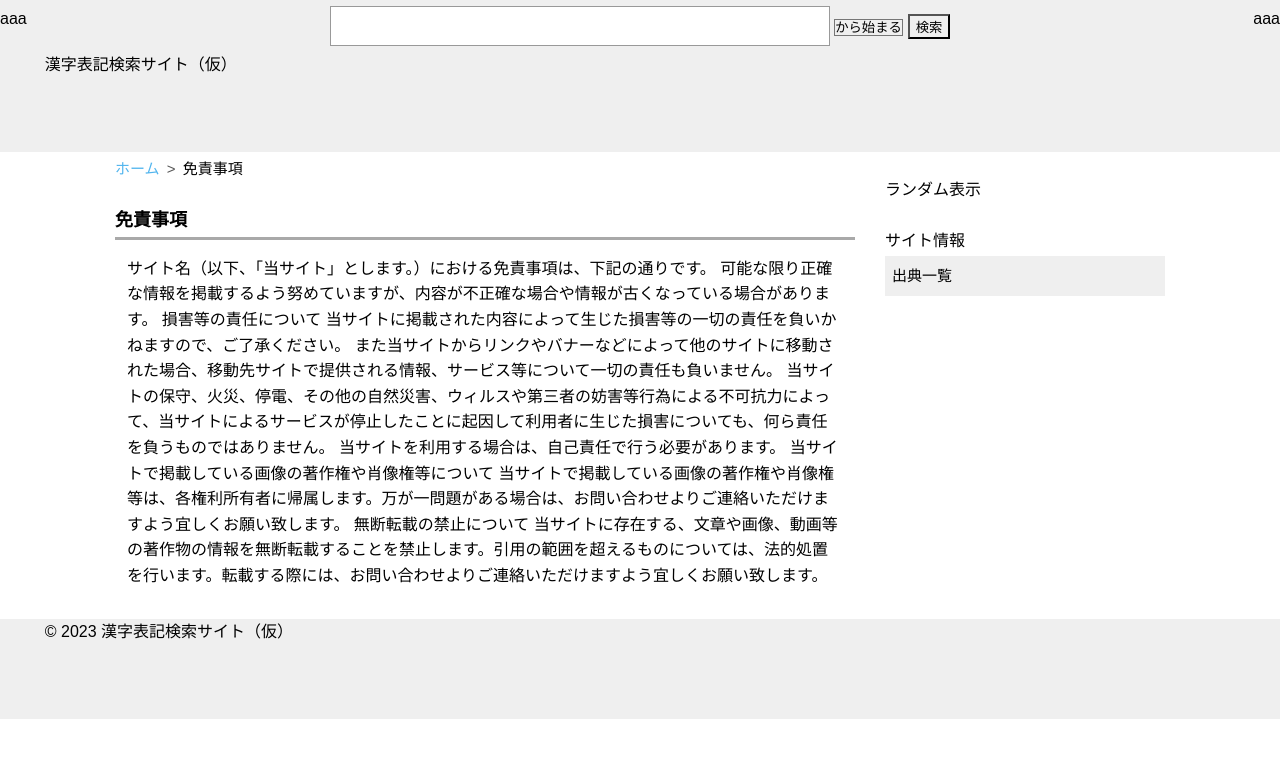
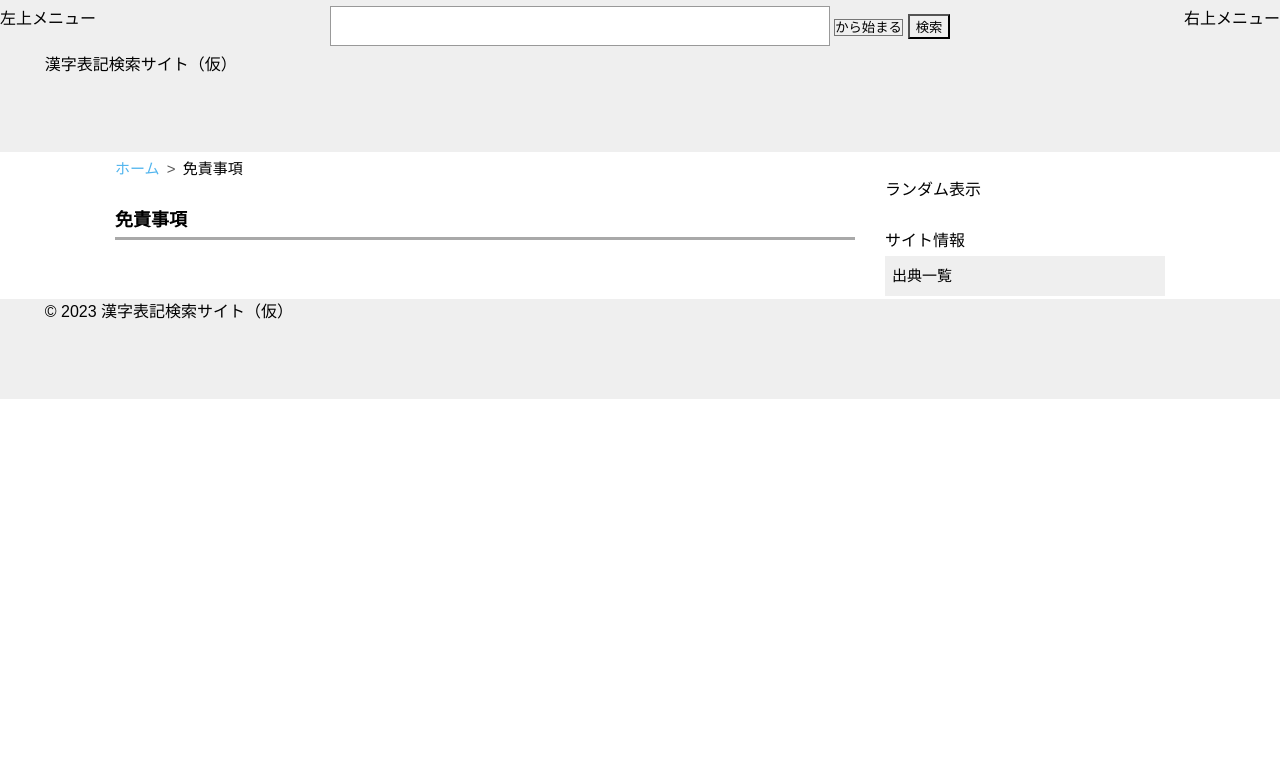
Before and after one commit to Moctai/kanjiproject, a Django app: template kanjiapp/templates/disclaimer.html in a window 1280 px wide. Shown: the top 758 px of the page. Run offline with Django 4.2, Linux system fonts and the light colour scheme; the template is opened without the code that fills it, so the values that code supplies are empty.

Commit message:
update layout.html

```diff
--- a/kanjiapp/templates/disclaimer.html
+++ b/kanjiapp/templates/disclaimer.html
@@ -16,18 +16,4 @@
                 </ol>
                 <h1>免責事項</h1>
                 <div class="contents_main">
-                    <p>
-                    サイト名（以下、「当サイト」とします。）における免責事項は、下記の通りです。
-
-可能な限り正確な情報を掲載するよう努めていますが、内容が不正確な場合や情報が古くなっている場合があります。
-損害等の責任について
-当サイトに掲載された内容によって生じた損害等の一切の責任を負いかねますので、ご了承ください。
-また当サイトからリンクやバナーなどによって他のサイトに移動された場合、移動先サイトで提供される情報、サービス等について一切の責任も負いません。
-当サイトの保守、火災、停電、その他の自然災害、ウィルスや第三者の妨害等行為による不可抗力によって、当サイトによるサービスが停止したことに起因して利用者に生じた損害についても、何ら責任を負うものではありません。
-当サイトを利用する場合は、自己責任で行う必要があります。
-当サイトで掲載している画像の著作権や肖像権等について
-当サイトで掲載している画像の著作権や肖像権等は、各権利所有者に帰属します。万が一問題がある場合は、お問い合わせよりご連絡いただけますよう宜しくお願い致します。
-無断転載の禁止について
-当サイトに存在する、文章や画像、動画等の著作物の情報を無断転載することを禁止します。引用の範囲を超えるものについては、法的処置を行います。転載する際には、お問い合わせよりご連絡いただけますよう宜しくお願い致します。
-                    </p>
                 </div>{% endblock content %}
--- a/kanjiapp/templates/layout.html
+++ b/kanjiapp/templates/layout.html
@@ -12,7 +12,7 @@
     <body>
         <div id="header_sticky">
             <div id="header_sticky_l">
-                aaa
+                左上メニュー
             </div>
             <div id="header_sticky_c">
                 <form action="{% url 'kanjiapp:result' %}" method="get" class="search_form">
@@ -27,7 +27,7 @@
                 </form>
             </div>
             <div id="header_sticky_r">
-                aaa
+                右上メニュー
             </div>
         </div>
         <div id="header">
```
